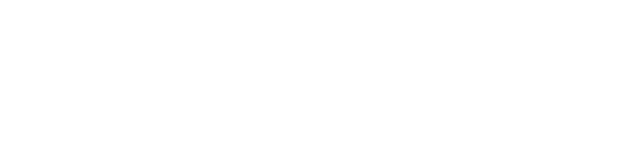
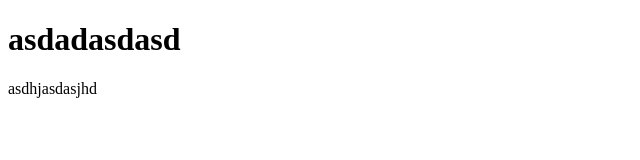
Before and after one commit to SladeSylvain/RepositorioRemoto, a plain HTML site: page index.html in a window 1280 px wide. Shown: the whole page, without its empty margins (0-640 px from the left). Drawn offline with Linux system fonts and the light colour scheme.

Commit message:
miSegundoCommit

```diff
--- a/index.html
+++ b/index.html
@@ -3,10 +3,12 @@
 <head>
     <meta charset="UTF-8">
     <meta name="viewport" content="width=device-width, initial-scale=1.0">
-    <title>Document</title>
+    <title>asdasdsad</title>
     <link rel="stylesheet" href="assets/css/styles.css">
 </head>
 <body>
+    <h1>asdadasdasd</h1>
+    <p>asdhjasdasjhd</p>
 
 </body>
 </html>
```
